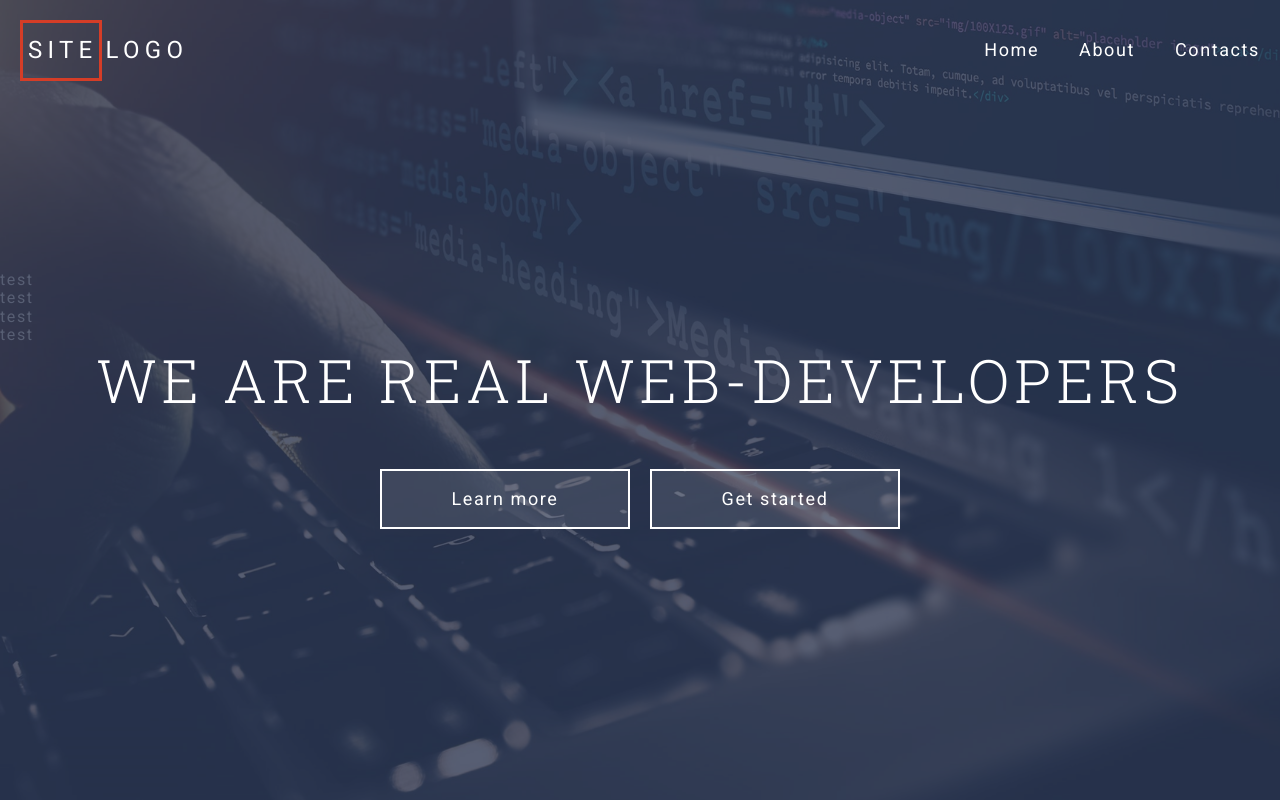
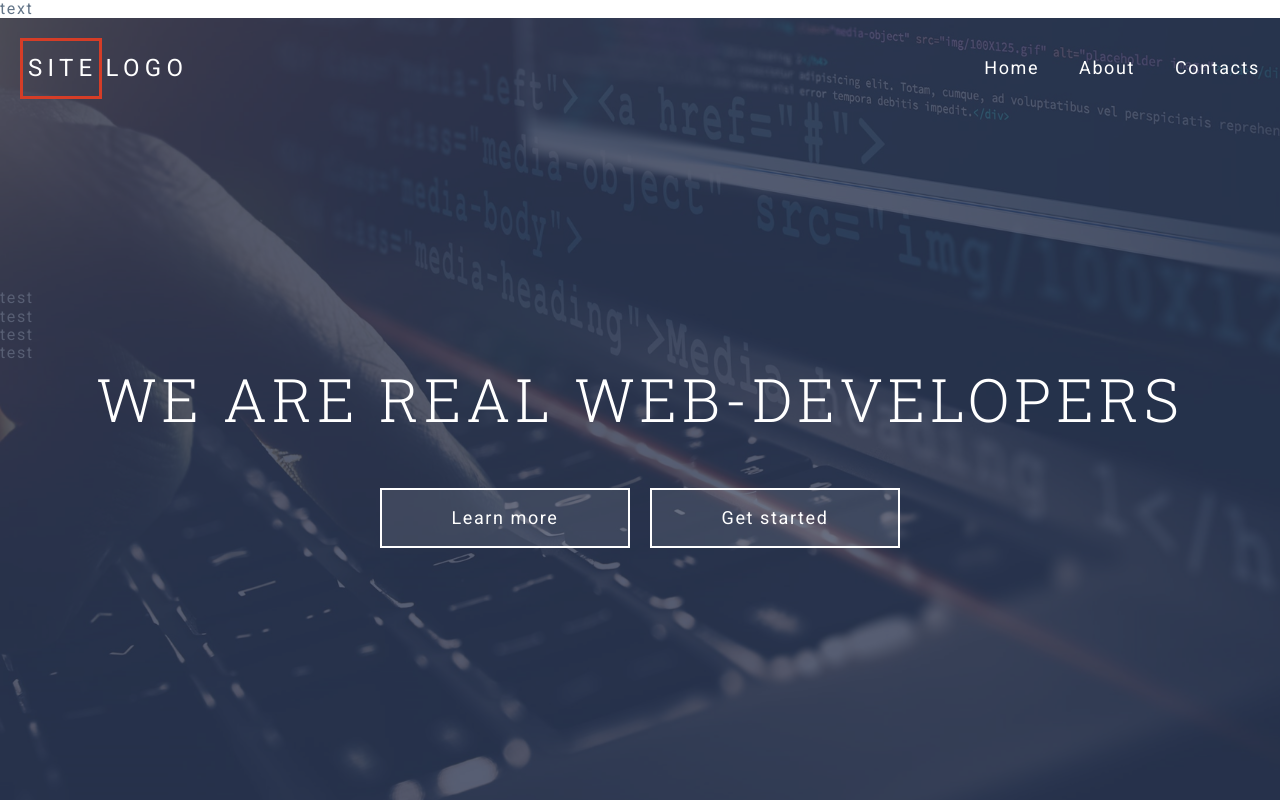
Before and after one commit to FomenkoAndrey/20210111______grid-template, a website: page index.html in a window 1280 px wide. Shown: the top 800 px of the page. Drawn offline with Linux system fonts and the light colour scheme.

Commit message:
локальные правки в index.html

```diff
--- a/index.html
+++ b/index.html
@@ -14,6 +14,14 @@
 </head>
 
 <body>
+
+  <!-- локальные правки -->
+  <div>
+    <div>
+      <div>text</div>
+    </div>
+  </div>
+
   <header class="header" style="background-image: url(assets/img/img-header.png);">
     <div>test</div>
     <div>test</div>
```
